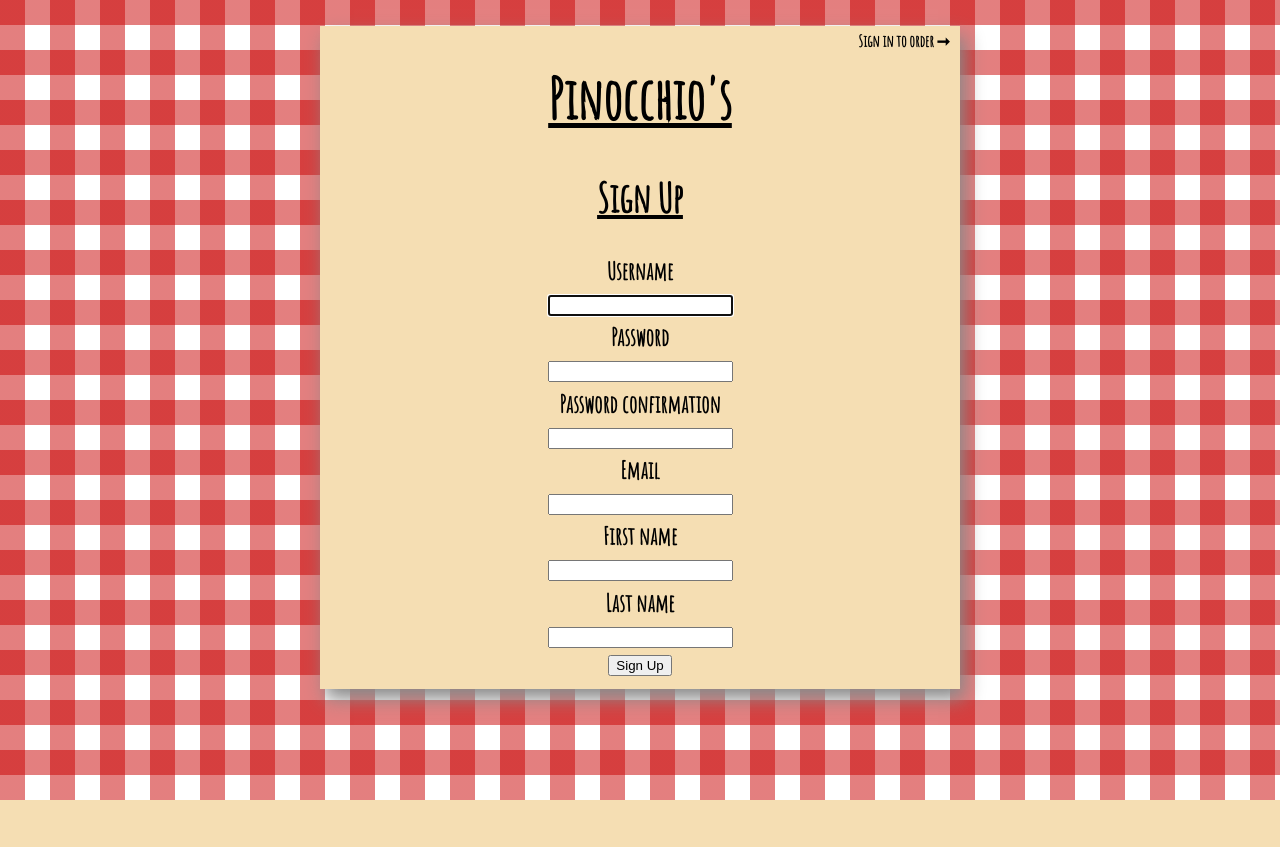
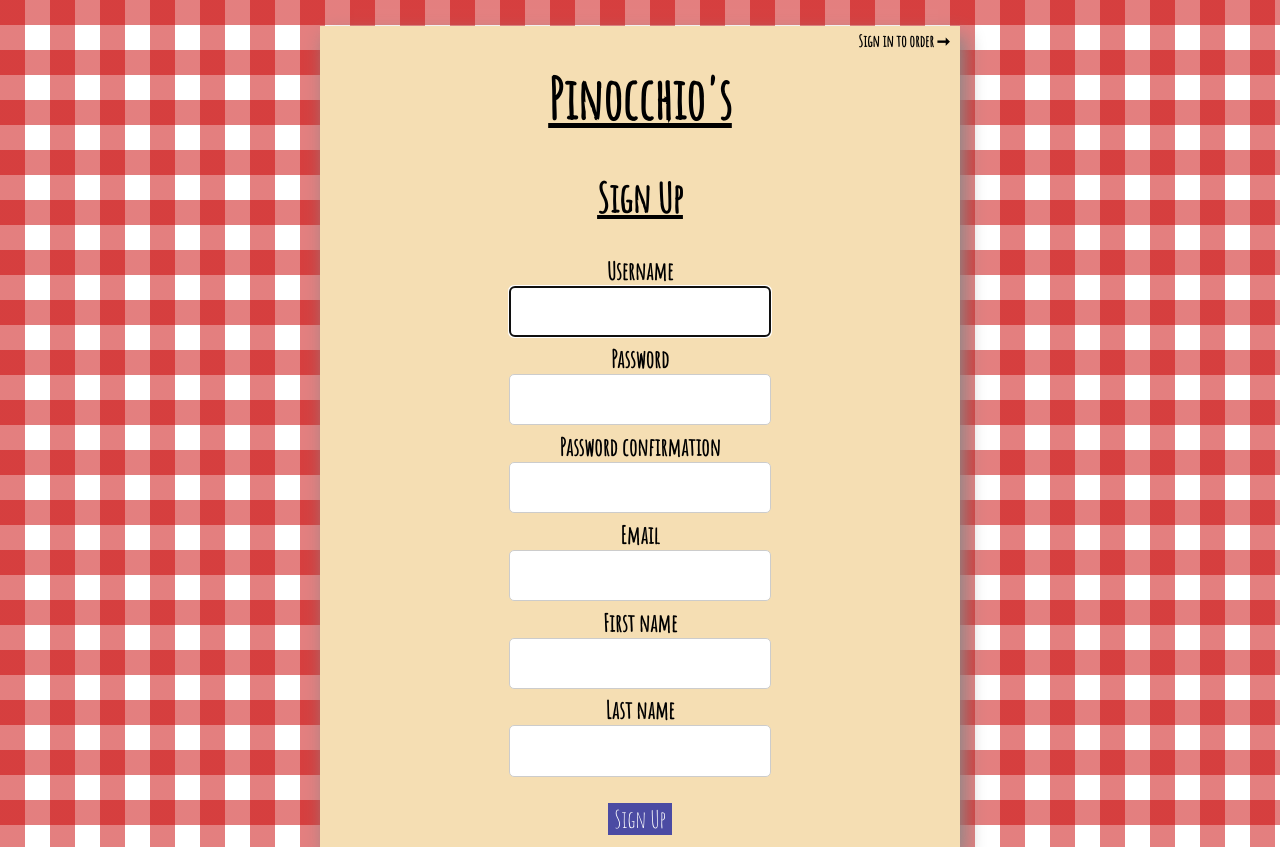
Before and after one commit to danialgagne/project3, a Django app: page /sign_up in a window 1280 px wide. Before the commit the page ends 800 px from the top, so only its background shows below. Run offline with Django 3.2, Linux system fonts and the light colour scheme.

Commit message:
style inputs to match rest of site

```diff
--- a/orders/static/orders/styles.css
+++ b/orders/static/orders/styles.css
@@ -21,6 +21,13 @@ ul {
   list-style-type: none;
   margin: 0;
   padding: 0; }
+
+input {
+  font-size: 1.25em;
+  font-family: Amatic SC;
+  border: 1px solid #ccc;
+  border-radius: 5px;
+  padding: 1% 2%; }
 
 .menu {
   position: absolute;
@@ -90,4 +97,12 @@ ul {
   font-weight: bold;
   font-size: 1.5em; }
 
+.btn-primary {
+  border: none;
+  color: white;
+  background-color: #4b4ba3;
+  font-family: Amatic SC;
+  font-size: 1.5em;
+  margin-top: 3%; }
+
 /*# sourceMappingURL=styles.css.map */
--- a/orders/static/orders/styles.scss
+++ b/orders/static/orders/styles.scss
@@ -30,6 +30,14 @@ ul {
     list-style-type: none;
     margin: 0;
     padding: 0;
+}
+
+input {
+    font-size: 1.25em;
+    font-family: $font-stack;
+    border: 1px solid #ccc;
+    border-radius: 5px;
+    padding: 1% 2%;
 }
 
 .menu {
@@ -118,3 +126,12 @@ ul {
     font-weight: bold;
     font-size: 1.5em;
 }
+
+.btn-primary {
+    border: none;
+    color: white;
+    background-color: rgb(75, 75, 163);
+    font-family: $font-stack;
+    font-size: 1.5em;
+    margin-top: 3%;
+}
--- a/orders/templates/orders/base.html
+++ b/orders/templates/orders/base.html
@@ -34,7 +34,7 @@
                                             {{ field }}
                                         </div>
                                     {% endfor %}
-                                    <button type="submit">Sign In</button>
+                                    <button class="btn-primary" type="submit">Sign In</button>
                                 </form>
                                 <span>New user? <a class="dropdown-link" href="{% url 'sign_up' %}">Sign up</a></span>
                             </div>
--- a/orders/templates/orders/sign_up.html
+++ b/orders/templates/orders/sign_up.html
@@ -14,7 +14,7 @@
                     {{ field }}
                 </div>
             {% endfor %}
-            <button type="submit">Sign Up</button>
+            <button class="btn-primary" type="submit">Sign Up</button>
         </form>
     </div>
 {% endblock %}
```
Also changed, not shown: 1 other file.
